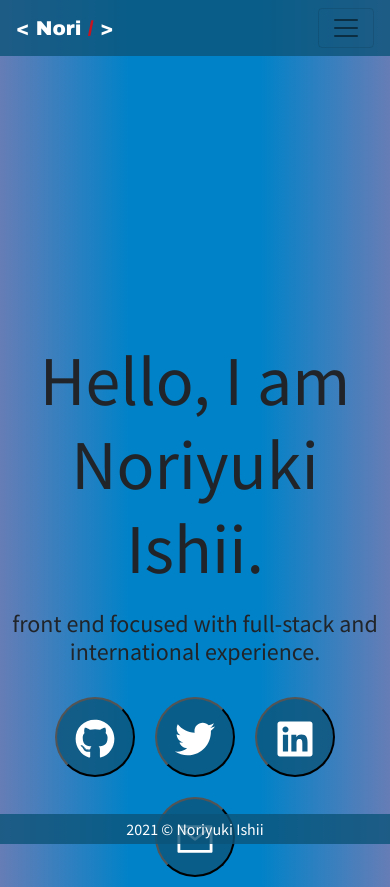
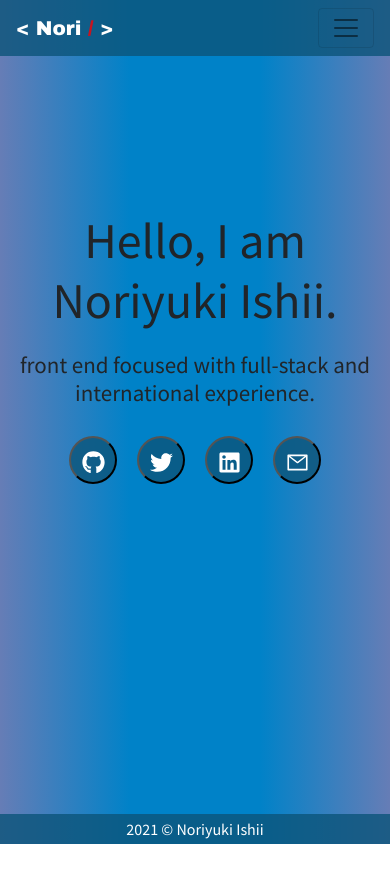
Before and after one commit to noriyuki-ishii-820/react-portfolio, a React (Create React App) app: page /#/ in a window 390 px wide. After the commit the page ends 844 px from the top, so only its background shows below. Built offline with nearby package versions, Linux system fonts and the light colour scheme; the HTML template or start-up script is replaced by a standard one.

Commit message:
resume added

```diff
--- a/src/components/About/About.js
+++ b/src/components/About/About.js
@@ -46,6 +46,10 @@ function About() {
                     Bilingual in English and Japanese with experience in
                     international collaboration.
                 </p>
+
+                <p>
+                    Please find my resume <a href="https://drive.google.com/file/d/182iARkPasr5Q6CkNw3RQLOPMBdPq565N/view?usp=sharing" target="_blank">here.</a>
+                </p>
             </Paper>
           </Grid>
 
--- a/src/components/Home/Home.css
+++ b/src/components/Home/Home.css
@@ -8,7 +8,7 @@
     text-align:center;
     position:absolute;
     line-height:30px;
-    top:40%;
+    top:35%;
 }
 
 .homeTexts h1 {
@@ -34,3 +34,23 @@
 .sns-icon:hover {
     background-color: #C71420;
 }
+
+@media (max-width:400px) {
+    .homeTexts h1 {
+        font-size:50px;
+    }
+    .homeTexts h4 {
+        font-size:23px;
+    }
+    .sns-icon {
+        height:3rem;
+        width:3rem;
+        font-size:23px;
+    }
+    .homeTexts {
+        text-align:center;
+        position:absolute;
+        line-height:30px;
+        top:25%;
+    }
+}
```
